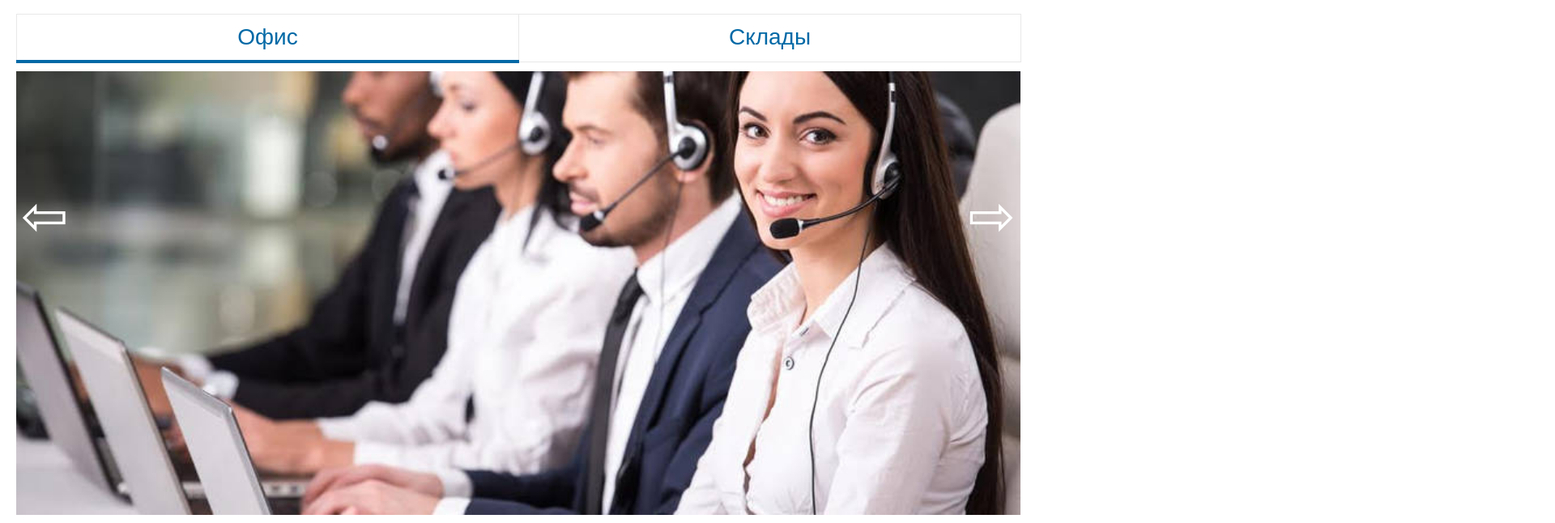
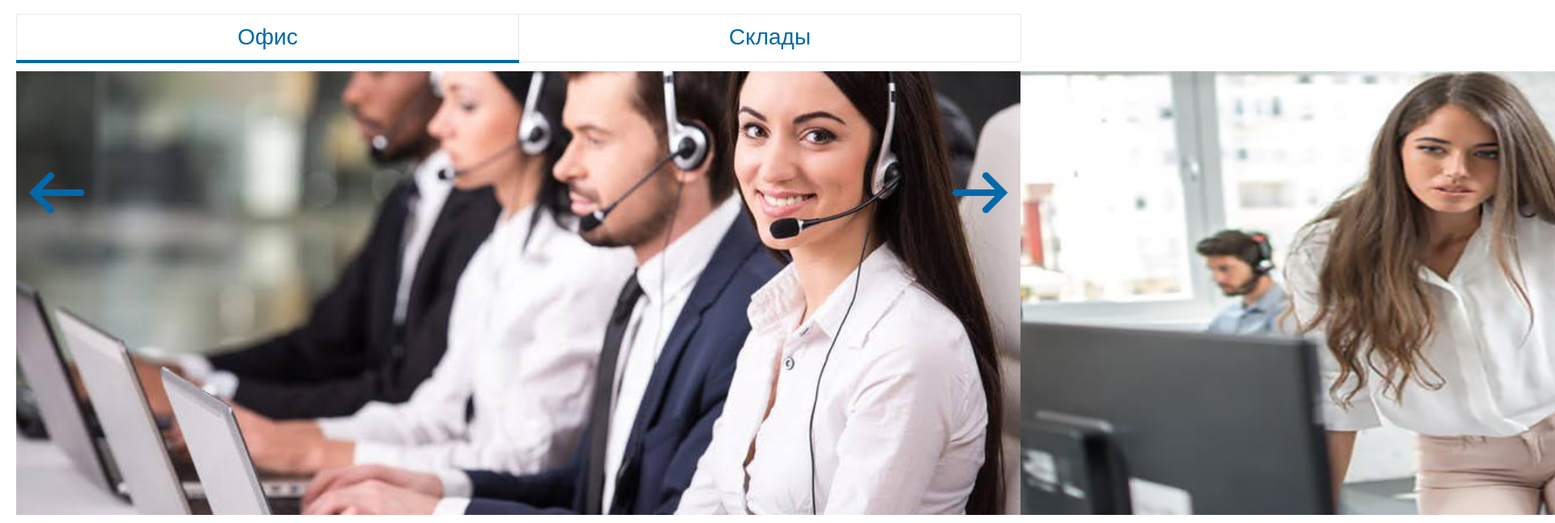
Before and after one commit to antiss11/web-development-practice, a plain HTML site: page bcm-m.ru/main.html in a window 1280 px wide. Shown: the part 3959-4605 px from the top of the page at 81% size, 1920 px wide, since content can reach past the window. Drawn offline with Linux system fonts and the light colour scheme.

Commit message:
Разработка карусели

```diff
--- a/bcm-m.ru/1.css
+++ b/bcm-m.ru/1.css
@@ -356,33 +356,42 @@ body {
         top: 10px;
     }
 
+    .slider_buttons {
+        display: flex;
+        position: absolute;
+        width: 100%;
+        height: 50px;
+        top: 100px;
+        justify-content: space-between;
+    }
 
-    .slide:nth-child(1) {
-        width: 100%;
-        display: block;
+    .slider_button {
+        background-repeat: no-repeat;
+        background-size: cover;
+        background-position: 0 0;
+        width: 100px;
+        height: 100px;
+        background-image: url("images/arrow.png");
     }
 
 
-    .slider_next, .slider_prev {
-        position: absolute;
-        font-size: 70px;
-        top: 25%;
-        color: #fff;
-        text-decoration: none;
-        z-index: 1;
-        background: none;
-        border: none;
+    .slider_button:nth-child(2) {
+        transform: rotate(180deg) ;
     }
 
-    .slider_next {
-        right: 0;
+    .slide {
+        width: 100%;
+        position: absolute;
     }
 
-
-    .slider_next:before {
-        content: "\21e8";
+    .slide:nth-child(1) {
+        left: 0;
     }
 
-    .slider_prev:before {
-        content: "\21e6"
+    .slide:nth-child(2) {
+        left: 100%;
     }
+
+    .slide:nth-child(3) {
+        left: 200%;
+    }
--- a/bcm-m.ru/main.html
+++ b/bcm-m.ru/main.html
@@ -176,13 +176,15 @@
       <a class="we_tab active" onclick="return false;">Офис</a>
       <a class="we_tab" onclick="return false;">Склады</a>
     </div>
-    <div class="slider_wrapper" id="slider">
-      <button class="slider_next" onclick="next()"></button>
-      <button class="slider_prev" onclick="return false;"></button>
-      <div class="we_slider">
+    <div class="slider_wrapper">
+      <div class="we_slider" id="slider">
         <img src="images/slider_images/img1.jpg" alt="" class="slide">
         <img src="images/slider_images/img2.jpg" alt="" class="slide">
         <img src="images/slider_images/img3.jpg" alt="" class="slide">
+      </div>
+      <div class="slider_buttons">
+        <div class="slider_button" onclick=""></div>
+        <div class="slider_button" onclick="return false;"></div>
       </div>
     </div>
   </div>
--- a/bcm-m.ru/slider.js
+++ b/bcm-m.ru/slider.js
@@ -1,22 +1,21 @@
-let slides = document.getElementsByClassName("slide");
-let index = 0;
-slideW = parseFloat(window.getComputedStyle(document.getElementById("slider")).getPropertyValue("width"));
-leftPos = slideW;
+(function () {
+    "use strict"
 
-for (let i=0; i<slides.length; i++) {
-    if (i !== 0) {
-        slides[i].style.display = "none";
-        slides[i].style.position = "absolute";
-        slides[i].style.left = leftPos + "px";
-        slides[i].style.top = 0 + "px";
-        leftPos += slideW;
+    let index = 1;
+
+    let Slider = function () {
+        this.box = document.querySelector(".slider_wrapper");
+        this.slidesBox = document.getElementById("slider");
+        this.slides = document.querySelectorAll(".slide");
+        this.buttons = document.querySelectorAll(".slider_button");
+        this.boxSize = this.box.clientWidth;
+    };
+
+    Slider.prototype.carousel = function () {
+        let that = this;
+        let max = slid
     }
-}
 
-function next() {
-   slides[index].style.display = "none";
-   slides[index].style.position = "absolute";
-   slides[++index].style.left = 0 + "px";
-   slides[index].style.display = "block";
 
-}
+    new Slider();
+})();
```
Also changed, not shown: bcm-m.ru/images/arrow.png (added), bcm-m.ru/images/arrow_next.png (added).
